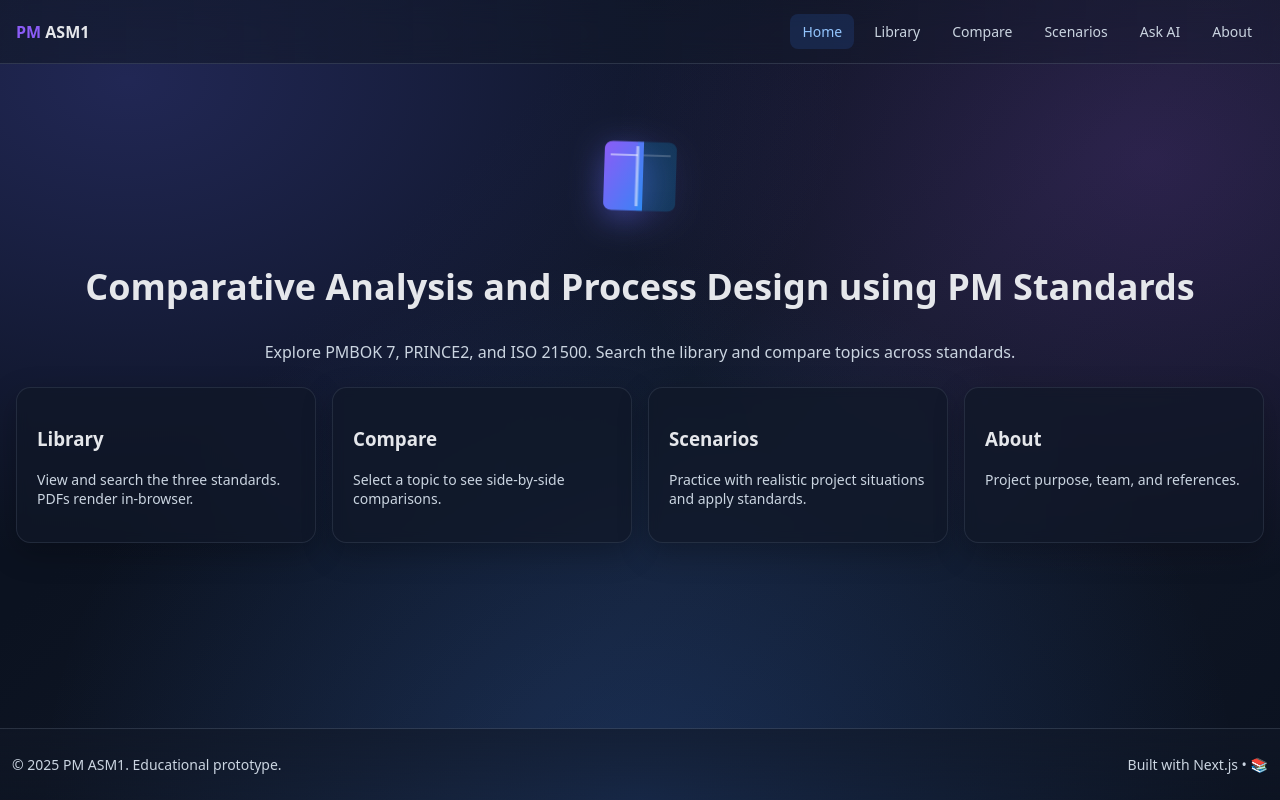
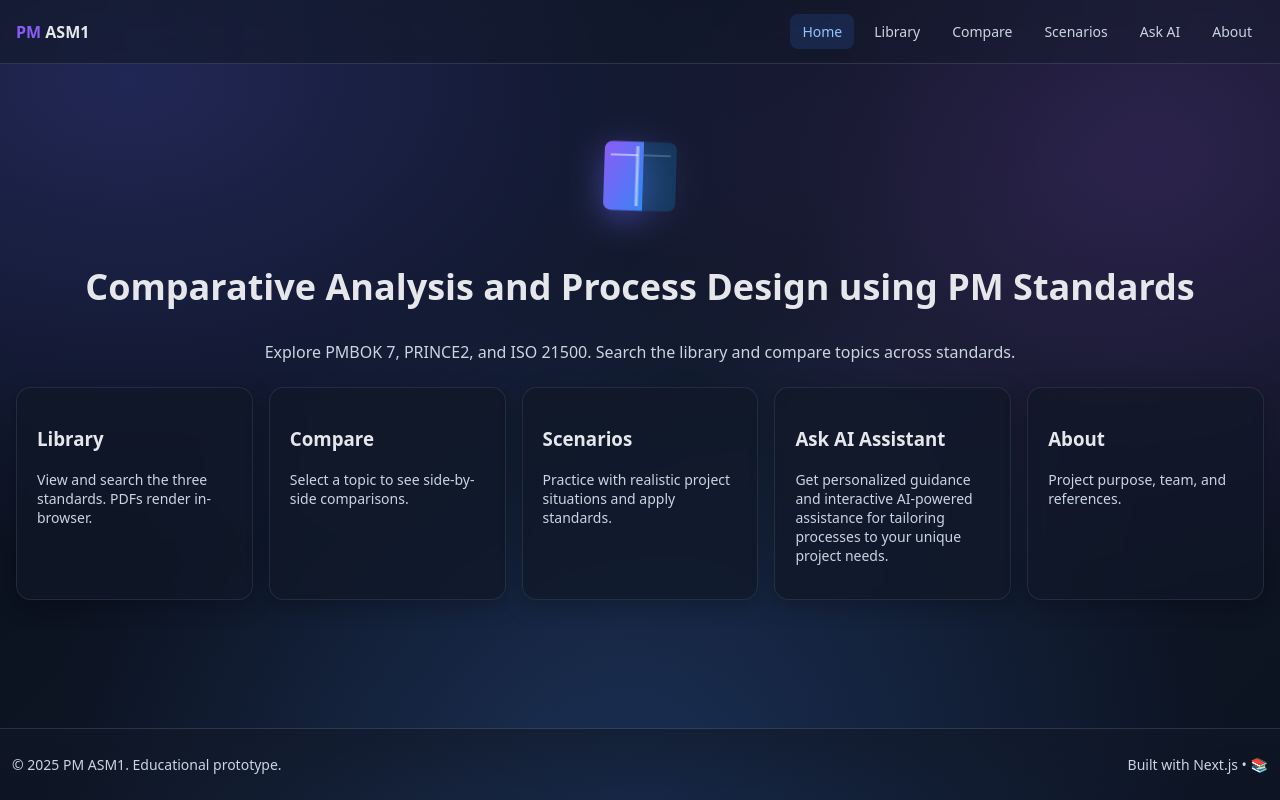
Before and after one commit to Kenji-x-S/PM_ASSN, a Next.js app: page / in a window 1280 px wide. Built offline with nearby package versions, Linux system fonts and the light colour scheme.

Commit message:
Updated HomePage

```diff
--- a/app/page.tsx
+++ b/app/page.tsx
@@ -1,4 +1,36 @@
+"use client";
 import Link from "next/link";
+
+const CardLink = ({ href, title, description }: { href: string; title: string; description: string }) => {
+	const handleCardHover = (e: React.MouseEvent<HTMLAnchorElement>, isEnter: boolean) => {
+		const element = e.currentTarget;
+		if (isEnter) {
+			element.style.boxShadow = "0 12px 36px rgba(139,92,246,0.35)";
+			element.style.transform = "translateY(-2px)";
+		} else {
+			element.style.boxShadow = "0 6px 22px rgba(0,0,0,0.25)";
+			element.style.transform = "none";
+		}
+	};
+
+	return (
+		<Link
+			href={href}
+			className="card p-5"
+			style={{
+				textDecoration: "none",
+				color: "#e5e7eb",
+				transition: "box-shadow 160ms ease, transform 160ms ease, border-color 160ms ease",
+				boxShadow: "0 6px 22px rgba(0,0,0,0.25)",
+			}}
+			onMouseEnter={(e) => handleCardHover(e, true)}
+			onMouseLeave={(e) => handleCardHover(e, false)}
+		>
+			<h3 style={{ fontWeight: 700, color: "#e5e7eb" }}>{title}</h3>
+			<p className="text-sm" style={{ marginTop: "0.25rem", color: "#cbd5e1" }}>{description}</p>
+		</Link>
+	);
+};
 
 export default function HomePage() {
 	return (
@@ -26,23 +58,32 @@ export default function HomePage() {
 					Explore PMBOK 7, PRINCE2, and ISO 21500. Search the library and compare topics across standards.
 				</p>
 			</section>
-			<section className="grid grid-4">
-                <Link href="/library" className="card p-5" style={{ textDecoration: "none", color: "#e5e7eb" }}>
-                    <h3 style={{ fontWeight: 700, color: "#e5e7eb" }}>Library</h3>
-                    <p className="text-sm" style={{ marginTop: "0.25rem", color: "#cbd5e1" }}>View and search the three standards. PDFs render in-browser.</p>
-				</Link>
-                <Link href="/compare" className="card p-5" style={{ textDecoration: "none", color: "#e5e7eb" }}>
-                    <h3 style={{ fontWeight: 700, color: "#e5e7eb" }}>Compare</h3>
-                    <p className="text-sm" style={{ marginTop: "0.25rem", color: "#cbd5e1" }}>Select a topic to see side-by-side comparisons.</p>
-				</Link>
-                <Link href="/scenarios" className="card p-5" style={{ textDecoration: "none", color: "#e5e7eb" }}>
-                    <h3 style={{ fontWeight: 700, color: "#e5e7eb" }}>Scenarios</h3>
-                    <p className="text-sm" style={{ marginTop: "0.25rem", color: "#cbd5e1" }}>Practice with realistic project situations and apply standards.</p>
-				</Link>
-                <Link href="/about" className="card p-5" style={{ textDecoration: "none", color: "#e5e7eb" }}>
-                    <h3 style={{ fontWeight: 700, color: "#e5e7eb" }}>About</h3>
-                    <p className="text-sm" style={{ marginTop: "0.25rem", color: "#cbd5e1" }}>Project purpose, team, and references.</p>
-				</Link>
+			<section className="grid" style={{ gridTemplateColumns: "repeat(5, 1fr)" }}>
+				<CardLink
+					href="/library"
+					title="Library"
+					description="View and search the three standards. PDFs render in-browser."
+				/>
+				<CardLink
+					href="/compare"
+					title="Compare"
+					description="Select a topic to see side-by-side comparisons."
+				/>
+				<CardLink
+					href="/scenarios"
+					title="Scenarios"
+					description="Practice with realistic project situations and apply standards."
+				/>
+				<CardLink
+					href="/ask-ai"
+					title="Ask AI Assistant"
+					description="Get personalized guidance and interactive AI-powered assistance for tailoring processes to your unique project needs."
+				/>
+				<CardLink
+					href="/about"
+					title="About"
+					description="Project purpose, team, and references."
+				/>
 			</section>
 		</div>
 	);
```
Lines whose indentation alone changed are shown as unchanged.
